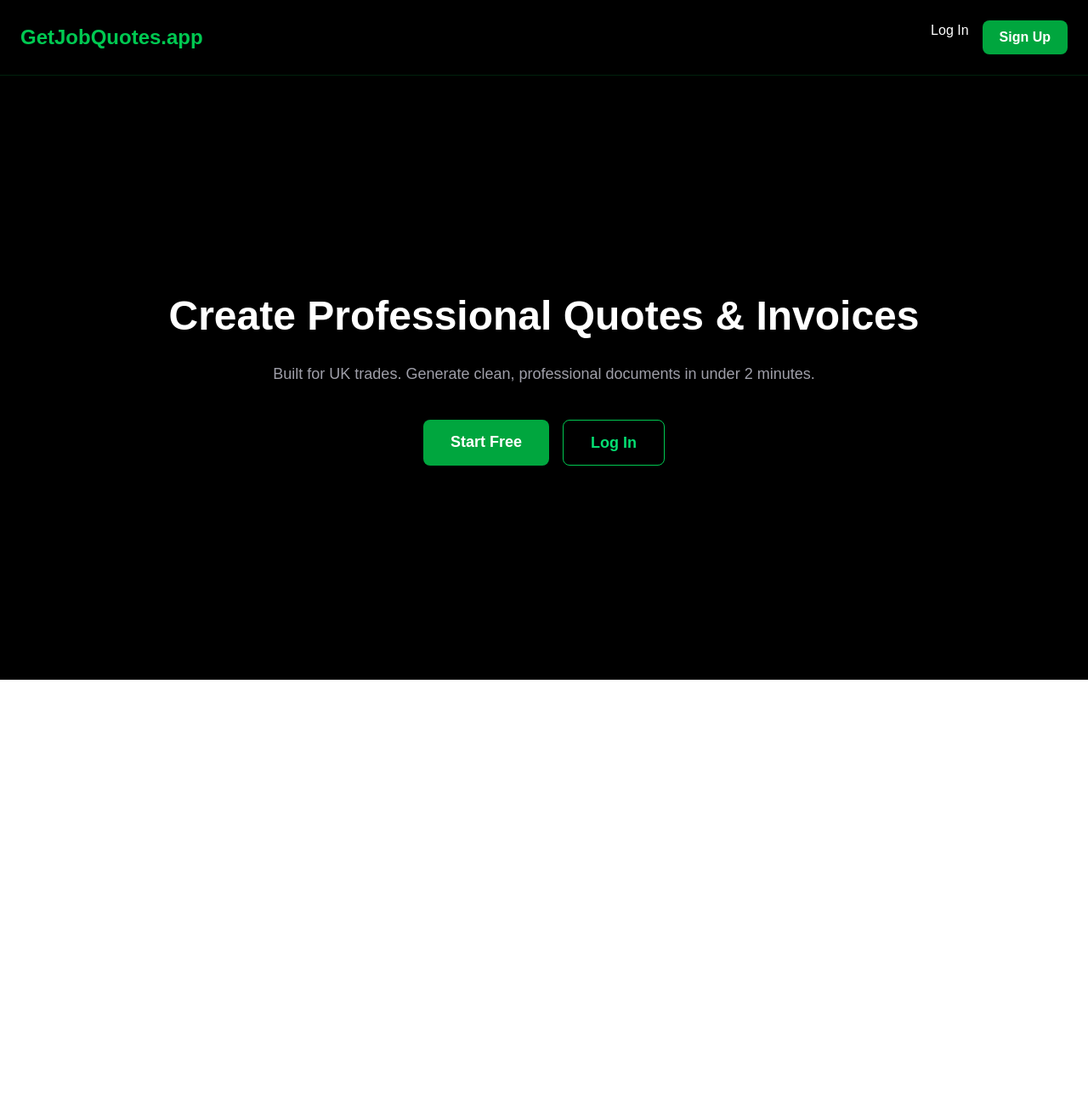
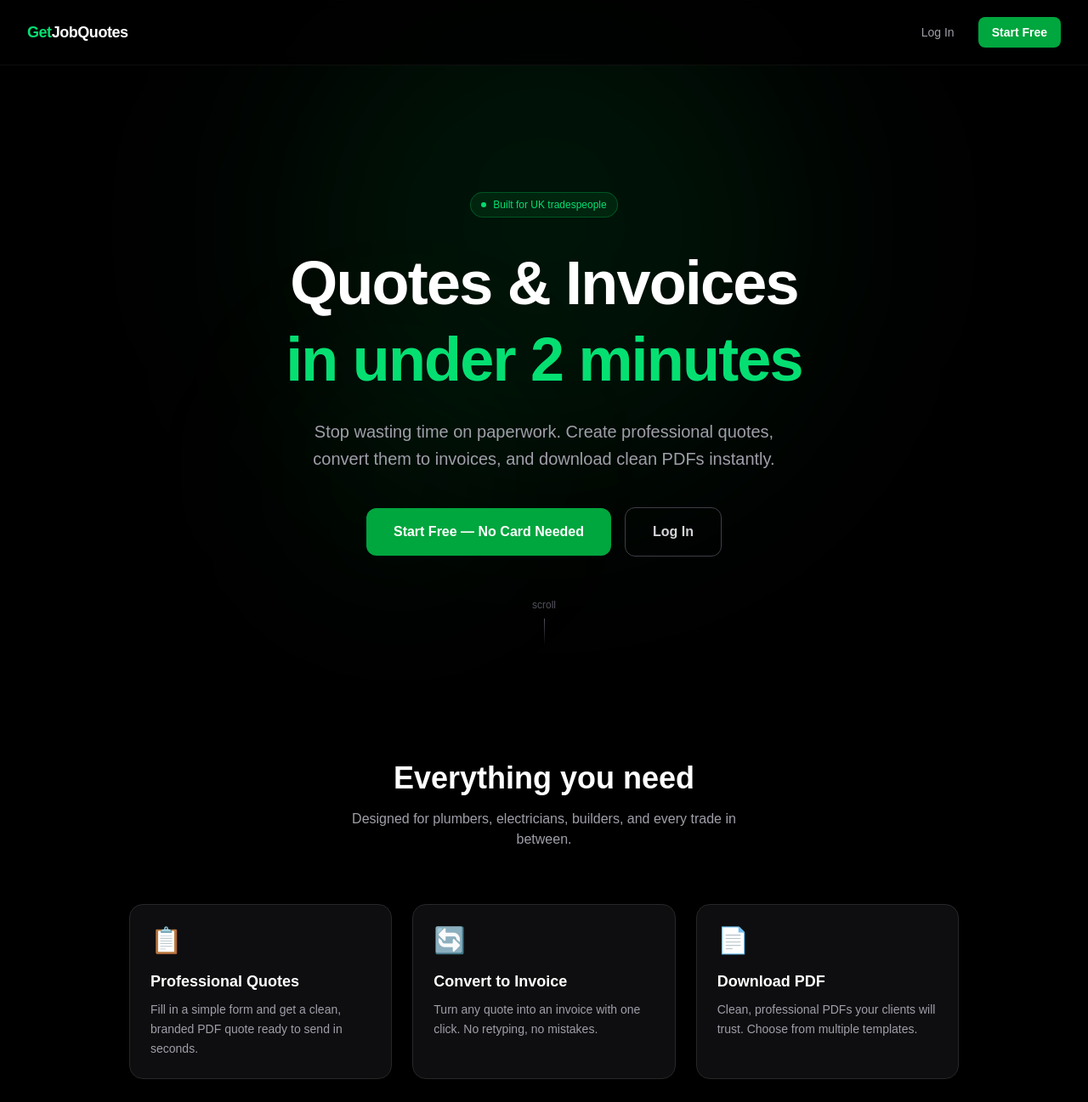
Before and after one commit to getjobquotes/getjobquotes-marketing, a Next.js app: page / in a window 1280 px wide. Shown: the top 1297 px of the page at 85% size. Before the commit the page ends 800 px from the top, so only its background shows below. Built offline with nearby package versions, Linux system fonts and the light colour scheme; no server answers.

Commit message:
feat: polished landing page and auth page design

```diff
--- a/app/auth/page.tsx
+++ b/app/auth/page.tsx
@@ -3,29 +3,28 @@
 import { createClient } from "@/lib/supabase/client";
 import { useSearchParams, useRouter } from "next/navigation";
 import { useEffect, useState, Suspense } from "react";
+import Link from "next/link";
 
 function AuthForm() {
   const supabase = createClient();
   const params = useSearchParams();
   const router = useRouter();
-
   const mode = params.get("mode") || "login";
 
   const [email, setEmail] = useState("");
   const [message, setMessage] = useState("");
   const [loading, setLoading] = useState(false);
+  const [sent, setSent] = useState(false);
 
   const redirectUrl = `${process.env.NEXT_PUBLIC_APP_URL}/auth/callback`;
 
   useEffect(() => {
     const checkSession = async () => {
       const { data } = await supabase.auth.getUser();
-      if (data.user) {
-        router.push("/dashboard");
-      }
+      if (data.user) router.push("/dashboard");
     };
     checkSession();
-  }, [router, supabase]);
+  }, []);
 
   const handleEmailAuth = async () => {
     setLoading(true);
@@ -38,13 +37,12 @@ function AuthForm() {
     if (error) {
       setMessage(error.message);
     } else {
-      setMessage("Magic login link sent. Check your email.");
+      setSent(true);
     }
   };
 
   const handleGoogle = async () => {
     setLoading(true);
-    setMessage("");
     await supabase.auth.signOut();
     const { error } = await supabase.auth.signInWithOAuth({
       provider: "google",
@@ -56,52 +54,101 @@ function AuthForm() {
     }
   };
 
+  if (sent) {
     return (
-    <div className="w-full max-w-md rounded-2xl border border-green-600/20 bg-zinc-900 p-8 shadow-2xl">
-      <h1 className="mb-6 text-center text-3xl font-bold text-green-500">
-        {mode === "signup" ? "Create Account" : "Welcome Back"}
+      <div className="w-full max-w-md text-center">
+        <div className="text-5xl mb-6">📬</div>
+        <h2 className="text-2xl font-bold text-white mb-3">Check your email</h2>
+        <p className="text-zinc-400 mb-6">
+          We sent a magic link to <span className="text-green-400">{email}</span>.
+          Click it to sign in — no password needed.
+        </p>
+        <button onClick={() => setSent(false)}
+          className="text-sm text-zinc-500 hover:text-zinc-300 transition underline">
+          Use a different email
+        </button>
+      </div>
+    );
+  }
+
+  return (
+    <div className="w-full max-w-md">
+      <div className="mb-8 text-center">
+        <Link href="/" className="text-xl font-bold">
+          <span className="text-green-400">Get</span>JobQuotes
+        </Link>
+        <h1 className="mt-6 text-3xl font-bold text-white">
+          {mode === "signup" ? "Create your account" : "Welcome back"}
         </h1>
+        <p className="mt-2 text-zinc-400 text-sm">
+          {mode === "signup"
+            ? "Start creating professional quotes for free"
+            : "Sign in to access your quotes and invoices"}
+        </p>
+      </div>
+
+      <div className="rounded-2xl border border-zinc-800 bg-zinc-900/80 backdrop-blur p-8 shadow-2xl">
+
+        {/* Google */}
+        <button onClick={handleGoogle} disabled={loading}
+          className="w-full flex items-center justify-center gap-3 rounded-xl border border-zinc-700 bg-white px-4 py-3 text-black font-semibold text-sm transition hover:bg-zinc-100 disabled:opacity-60 mb-2">
+          <svg className="w-5 h-5" viewBox="0 0 24 24">
+            <path fill="#4285F4" d="M22.56 12.25c0-.78-.07-1.53-.2-2.25H12v4.26h5.92c-.26 1.37-1.04 2.53-2.21 3.31v2.77h3.57c2.08-1.92 3.28-4.74 3.28-8.09z"/>
+            <path fill="#34A853" d="M12 23c2.97 0 5.46-.98 7.28-2.66l-3.57-2.77c-.98.66-2.23 1.06-3.71 1.06-2.86 0-5.29-1.93-6.16-4.53H2.18v2.84C3.99 20.53 7.7 23 12 23z"/>
+            <path fill="#FBBC05" d="M5.84 14.09c-.22-.66-.35-1.36-.35-2.09s.13-1.43.35-2.09V7.07H2.18C1.43 8.55 1 10.22 1 12s.43 3.45 1.18 4.93l2.85-2.22.81-.62z"/>
+            <path fill="#EA4335" d="M12 5.38c1.62 0 3.06.56 4.21 1.64l3.15-3.15C17.45 2.09 14.97 1 12 1 7.7 1 3.99 3.47 2.18 7.07l3.66 2.84c.87-2.6 3.3-4.53 6.16-4.53z"/>
+          </svg>
+          Continue with Google
+          <span className="ml-1 text-xs text-zinc-500 font-normal">(Recommended)</span>
+        </button>
+
+        <div className="flex items-center gap-3 my-5">
+          <div className="flex-1 h-px bg-zinc-800" />
+          <span className="text-xs text-zinc-600">or continue with email</span>
+          <div className="flex-1 h-px bg-zinc-800" />
+        </div>
 
         <input
           type="email"
-        placeholder="Enter your email..."
+          placeholder="your@email.com"
           value={email}
           onChange={(e) => setEmail(e.target.value)}
-        className="mb-4 w-full rounded-lg border border-zinc-700 bg-black px-4 py-3 text-white outline-none focus:border-green-500"
+          onKeyDown={(e) => e.key === "Enter" && email && handleEmailAuth()}
+          className="w-full rounded-xl border border-zinc-700 bg-black px-4 py-3 text-white text-sm outline-none focus:border-green-500 transition mb-3 placeholder:text-zinc-600"
         />
 
-      <button
-        onClick={handleEmailAuth}
-        disabled={loading || !email}
-        className="mb-4 w-full rounded-lg bg-green-600 py-3 font-semibold text-white transition hover:bg-green-500 disabled:opacity-60"
-      >
-        {loading ? "Please wait..." : mode === "signup" ? "Sign Up with Email" : "Log In with Email"}
+        <button onClick={handleEmailAuth} disabled={loading || !email}
+          className="w-full rounded-xl bg-green-600 py-3 text-sm font-semibold text-white transition hover:bg-green-500 disabled:opacity-50">
+          {loading ? "Sending..." : mode === "signup" ? "Sign Up with Email" : "Log In with Email"}
         </button>
 
         {message && (
-        <p className="mb-4 text-center text-sm text-green-400">{message}</p>
+          <p className="mt-4 text-center text-sm text-red-400">{message}</p>
         )}
+      </div>
 
-      <div className="mb-4 text-center text-zinc-400">OR</div>
-
-      <button
-        onClick={handleGoogle}
-        disabled={loading}
-        className="w-full rounded-lg bg-white py-3 font-semibold text-black transition hover:bg-zinc-200 disabled:opacity-60"
-      >
-        Continue with Google{" "}
-        <span className="text-xs text-zinc-500">(Recommended)</span>
-      </button>
+      <p className="mt-6 text-center text-sm text-zinc-500">
+        {mode === "signup" ? "Already have an account? " : "Don't have an account? "}
+        <Link href={mode === "signup" ? "/auth?mode=login" : "/auth?mode=signup"}
+          className="text-green-400 hover:text-green-300 transition">
+          {mode === "signup" ? "Log In" : "Sign Up"}
+        </Link>
+      </p>
     </div>
   );
 }
 
 export default function AuthPage() {
   return (
-    <div className="min-h-screen bg-black flex items-center justify-center text-white px-6">
-      <Suspense fallback={<div className="text-zinc-400">Loading...</div>}>
+    <div className="min-h-screen bg-black flex flex-col items-center justify-center px-6 relative">
+      <div className="absolute inset-0 overflow-hidden pointer-events-none">
+        <div className="absolute top-1/2 left-1/2 -translate-x-1/2 -translate-y-1/2 w-[500px] h-[500px] bg-green-500/8 rounded-full blur-[100px]" />
+      </div>
+      <div className="relative z-10 w-full max-w-md">
+        <Suspense fallback={<div className="text-zinc-400 text-center">Loading...</div>}>
           <AuthForm />
         </Suspense>
       </div>
+    </div>
   );
 }
--- a/app/page.tsx
+++ b/app/page.tsx
@@ -1,63 +1,150 @@
 import Link from "next/link";
 
-export default function Home() {
+export default function LandingPage() {
   return (
-    <div className="min-h-screen bg-black text-white flex flex-col">
+    <main className="min-h-screen bg-black text-white overflow-hidden">
 
-      <nav className="flex items-center justify-between border-b border-green-600/20 p-6">
-        <h1 className="text-2xl font-bold text-green-500">
-          GetJobQuotes.app
-        </h1>
-
-        <div className="flex gap-4">
-          <Link
-            href="/auth?mode=login"
-            className="text-white hover:text-green-400"
-          >
+      {/* Nav */}
+      <nav className="fixed top-0 left-0 right-0 z-50 flex items-center justify-between px-8 py-5 border-b border-white/5 backdrop-blur-sm bg-black/80">
+        <span className="text-lg font-bold tracking-tight">
+          <span className="text-green-400">Get</span>JobQuotes
+        </span>
+        <div className="flex items-center gap-3">
+          <Link href="/auth?mode=login"
+            className="px-4 py-2 text-sm text-zinc-400 hover:text-white transition">
             Log In
           </Link>
-
-          <Link
-            href="/auth?mode=signup"
-            className="rounded-lg bg-green-600 px-5 py-2 font-semibold text-white hover:bg-green-500"
-          >
-            Sign Up
+          <Link href="/auth?mode=signup"
+            className="px-4 py-2 text-sm font-semibold bg-green-600 hover:bg-green-500 rounded-lg transition">
+            Start Free
           </Link>
         </div>
       </nav>
 
-      <main className="flex flex-1 items-center px-8">
-        <div className="mx-auto max-w-4xl text-center">
+      {/* Hero */}
+      <section className="relative flex flex-col items-center justify-center min-h-screen px-6 text-center pt-20">
 
-          <h2 className="mb-6 text-5xl font-bold leading-tight">
-            Create Professional Quotes & Invoices
-          </h2>
+        {/* Background glow */}
+        <div className="absolute inset-0 overflow-hidden pointer-events-none">
+          <div className="absolute top-1/3 left-1/2 -translate-x-1/2 -translate-y-1/2 w-[600px] h-[600px] bg-green-500/10 rounded-full blur-[120px]" />
+          <div className="absolute top-1/2 left-1/4 w-[300px] h-[300px] bg-green-600/5 rounded-full blur-[80px]" />
+        </div>
 
-          <p className="mx-auto mb-10 max-w-2xl text-lg text-zinc-400">
-            Built for UK trades. Generate clean, professional documents in under 2 minutes.
+        <div className="relative z-10 max-w-3xl mx-auto">
+          <div className="inline-flex items-center gap-2 px-3 py-1.5 rounded-full border border-green-500/30 bg-green-500/10 text-green-400 text-xs font-medium mb-8">
+            <span className="w-1.5 h-1.5 bg-green-400 rounded-full animate-pulse" />
+            Built for UK tradespeople
+          </div>
+
+          <h1 className="text-5xl sm:text-7xl font-bold leading-tight tracking-tight mb-6">
+            Quotes & Invoices
+            <br />
+            <span className="text-green-400">in under 2 minutes</span>
+          </h1>
+
+          <p className="text-lg sm:text-xl text-zinc-400 max-w-xl mx-auto mb-10 leading-relaxed">
+            Stop wasting time on paperwork. Create professional quotes, convert them to invoices, and download clean PDFs instantly.
           </p>
 
-          <div className="flex justify-center gap-4">
-
-            <Link
-              href="/auth?mode=signup"
-              className="rounded-lg bg-green-600 px-8 py-3 text-lg font-semibold text-white hover:bg-green-500"
-            >
-              Start Free
+          <div className="flex flex-col sm:flex-row items-center justify-center gap-4">
+            <Link href="/auth?mode=signup"
+              className="w-full sm:w-auto px-8 py-4 text-base font-bold bg-green-600 hover:bg-green-500 rounded-xl transition transform hover:scale-105">
+              Start Free — No Card Needed
             </Link>
-
-            <Link
-              href="/auth?mode=login"
-              className="rounded-lg border border-green-500 px-8 py-3 text-lg font-semibold text-green-400 hover:bg-green-500 hover:text-black"
-            >
+            <Link href="/auth?mode=login"
+              className="w-full sm:w-auto px-8 py-4 text-base font-semibold border border-zinc-700 hover:border-zinc-500 rounded-xl transition text-zinc-300 hover:text-white">
               Log In
             </Link>
+          </div>
+        </div>
 
+        {/* Scroll indicator */}
+        <div className="absolute bottom-10 left-1/2 -translate-x-1/2 flex flex-col items-center gap-2 text-zinc-600">
+          <span className="text-xs">scroll</span>
+          <div className="w-px h-8 bg-gradient-to-b from-zinc-600 to-transparent" />
+        </div>
+      </section>
+
+      {/* Features */}
+      <section className="px-6 py-24 max-w-5xl mx-auto">
+        <h2 className="text-3xl sm:text-4xl font-bold text-center mb-4">
+          Everything you need
+        </h2>
+        <p className="text-zinc-400 text-center mb-16 max-w-lg mx-auto">
+          Designed for plumbers, electricians, builders, and every trade in between.
+        </p>
+
+        <div className="grid grid-cols-1 sm:grid-cols-3 gap-6">
+          {[
+            {
+              icon: "📋",
+              title: "Professional Quotes",
+              desc: "Fill in a simple form and get a clean, branded PDF quote ready to send in seconds.",
+            },
+            {
+              icon: "🔄",
+              title: "Convert to Invoice",
+              desc: "Turn any quote into an invoice with one click. No retyping, no mistakes.",
+            },
+            {
+              icon: "📄",
+              title: "Download PDF",
+              desc: "Clean, professional PDFs your clients will trust. Choose from multiple templates.",
+            },
+          ].map((f) => (
+            <div key={f.title}
+              className="rounded-2xl border border-zinc-800 bg-zinc-900/60 p-6 hover:border-green-600/40 transition group">
+              <div className="text-3xl mb-4">{f.icon}</div>
+              <h3 className="text-lg font-semibold mb-2 group-hover:text-green-400 transition">{f.title}</h3>
+              <p className="text-zinc-400 text-sm leading-relaxed">{f.desc}</p>
+            </div>
+          ))}
+        </div>
+      </section>
+
+      {/* How it works */}
+      <section className="px-6 py-24 bg-zinc-950 border-y border-zinc-900">
+        <div className="max-w-3xl mx-auto">
+          <h2 className="text-3xl sm:text-4xl font-bold text-center mb-16">
+            How it works
+          </h2>
+          <div className="space-y-8">
+            {[
+              { step: "01", title: "Sign up free", desc: "Create your account in seconds with Google or email." },
+              { step: "02", title: "Fill in your quote", desc: "Enter job details, costs, and VAT. Takes under 2 minutes." },
+              { step: "03", title: "Download your PDF", desc: "Get a professional PDF instantly. Send it to your client." },
+              { step: "04", title: "Convert to invoice", desc: "When the job is done, convert your quote to an invoice with one click." },
+            ].map((s) => (
+              <div key={s.step} className="flex items-start gap-6">
+                <span className="text-4xl font-bold text-green-500/30 shrink-0 w-12">{s.step}</span>
+                <div>
+                  <h3 className="text-lg font-semibold mb-1">{s.title}</h3>
+                  <p className="text-zinc-400 text-sm">{s.desc}</p>
+                </div>
+              </div>
+            ))}
           </div>
+        </div>
+      </section>
 
+      {/* CTA */}
+      <section className="px-6 py-24 text-center">
+        <div className="max-w-xl mx-auto">
+          <h2 className="text-4xl font-bold mb-4">Ready to get started?</h2>
+          <p className="text-zinc-400 mb-8">Free to use. No credit card required.</p>
+          <Link href="/auth?mode=signup"
+            className="inline-block px-10 py-4 text-lg font-bold bg-green-600 hover:bg-green-500 rounded-xl transition transform hover:scale-105">
+            Create Your First Quote
+          </Link>
         </div>
-      </main>
+      </section>
 
-    </div>
+      {/* Footer */}
+      <footer className="border-t border-zinc-900 px-8 py-6 flex items-center justify-between text-xs text-zinc-600">
+        <span><span className="text-green-400">Get</span>JobQuotes.uk</span>
+        <span>Built for UK trades</span>
+      </footer>
+
+    </main>
   );
 }
```
Lines whose indentation alone changed are shown as unchanged.
